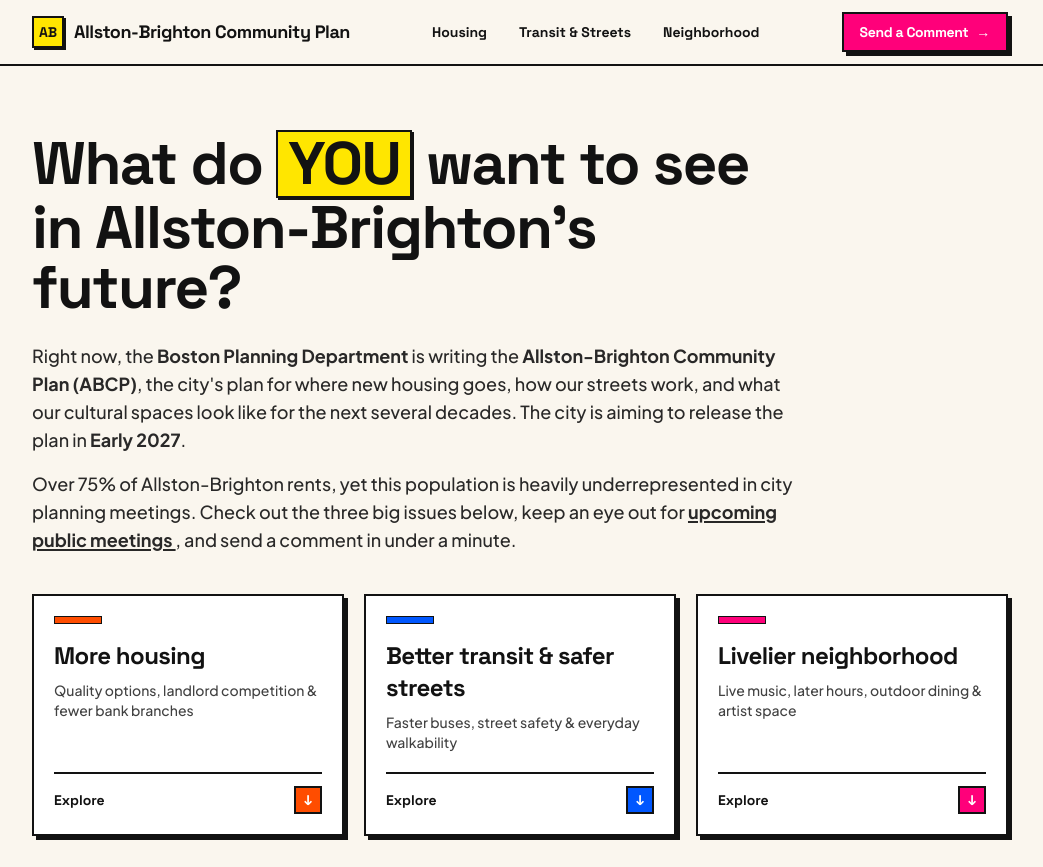
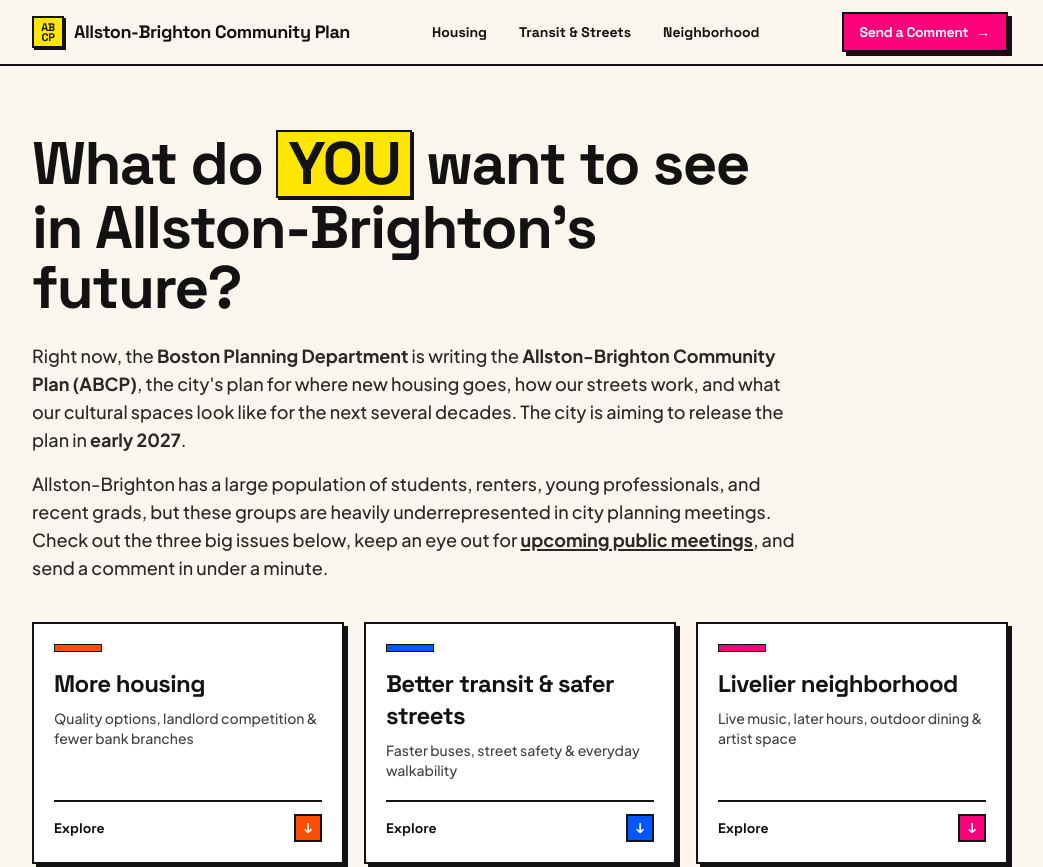
Before and after one commit to cdeimer/abcp-capstone, an Astro site: page / in a window 1280 px wide. Shown: the top 867 px of the page, without its empty margins (120-1163 px from the left). Built offline with nearby package versions, Linux system fonts and the light colour scheme; Astro itself is replaced by a stand-in of ours.

Commit message:
minor text edits

```diff
--- a/src/components/Hero.astro
+++ b/src/components/Hero.astro
@@ -23,7 +23,8 @@ import { PILLARS } from '../data/pillars';
           <strong>{SITE_CONFIG.planReleaseTarget}</strong>.
         </p>
         <p>
-          Over 75% of Allston-Brighton rents, yet this population is heavily underrepresented
+          Allston-Brighton has a large population of students, renters, young
+          professionals, and recent grads, but these groups are heavily underrepresented
           in city planning meetings. Check out the three big issues below,
           keep an eye out for{' '}
           <a
@@ -32,9 +33,7 @@ import { PILLARS } from '../data/pillars';
             rel="noopener noreferrer"
             class="font-bold underline decoration-2 underline-offset-2 hover:text-culture"
           >
-            upcoming public meetings
-          </a>
-          , and send a comment in under a minute.
+            upcoming public meetings</a>, and send a comment in under a minute.
         </p>
       </div>
     </div>
--- a/src/components/Navbar.astro
+++ b/src/components/Navbar.astro
@@ -5,8 +5,11 @@
       class="flex items-center gap-2.5 focus:outline-none"
       aria-label="Allston-Brighton Community Plan Home"
     >
-      <span class="flex h-8 w-8 items-center justify-center border-2 border-ink bg-highlight font-display text-sm font-bold shadow-zine-sm">
-        AB
+      <span
+        class="flex h-8 w-8 flex-col items-center justify-center border-2 border-ink bg-highlight font-display text-[11px] font-bold leading-[0.95] tracking-tight shadow-zine-sm"
+      >
+        <span>AB</span>
+        <span>CP</span>
       </span>
       <span class="font-display text-base font-bold tracking-tight sm:text-lg">
         Allston-Brighton Community Plan
--- a/src/config/site.ts
+++ b/src/config/site.ts
@@ -19,7 +19,7 @@ export const SITE_CONFIG = {
   organizationName: 'Boston Planning Department',
 
   /** Target window for the final Allston-Brighton Community Plan release */
-  planReleaseTarget: 'Early 2027',
+  planReleaseTarget: 'early 2027',
 
   /**
    * EMAIL RECIPIENT CONFIGURATION
--- a/src/data/pillars.ts
+++ b/src/data/pillars.ts
@@ -124,7 +124,7 @@ export const PILLARS: PillarData[] = [
     borderClass: 'border-streets',
     heroButtonSubtitle: 'Faster buses, street safety & everyday walkability',
     intro:
-      'Allston-Brighton is one of the most transit-dependent neighborhoods in New England, yet our main corridors still treat bus riders, pedestrians, and cyclists like an afterthought.',
+      'Allston-Brighton is one of the most transit-dependent neighborhoods in New England, yet our main corridors still treat bus riders, pedestrians, and cyclists as an afterthought.',
     points: [
       {
         id: 'streets-buses',
@@ -169,8 +169,8 @@ export const PILLARS: PillarData[] = [
     borderClass: 'border-culture',
     heroButtonSubtitle: 'Live music, later hours, outdoor dining & artist space',
     intro:
-      'Allston-Brighton thrives on DIY spaces, small venues, late-night bites, and working artists. Restrictive zoning and permitting red tape have choked out music and nightlife. The Community Plan can bring that energy back.',
-    points: [
+        'Allston-Brighton is full of DIY spaces, live music, small venues, late-night bites, and working artists, but only in spite of restrictive zoning and permitting red tape. The Community Plan can reduce these barriers and maintain Allston-Brighton as a place where artist communities and small businesses thrive.',
+      points: [
       {
         id: 'culture-music',
         pillarId: 'culture',
```
